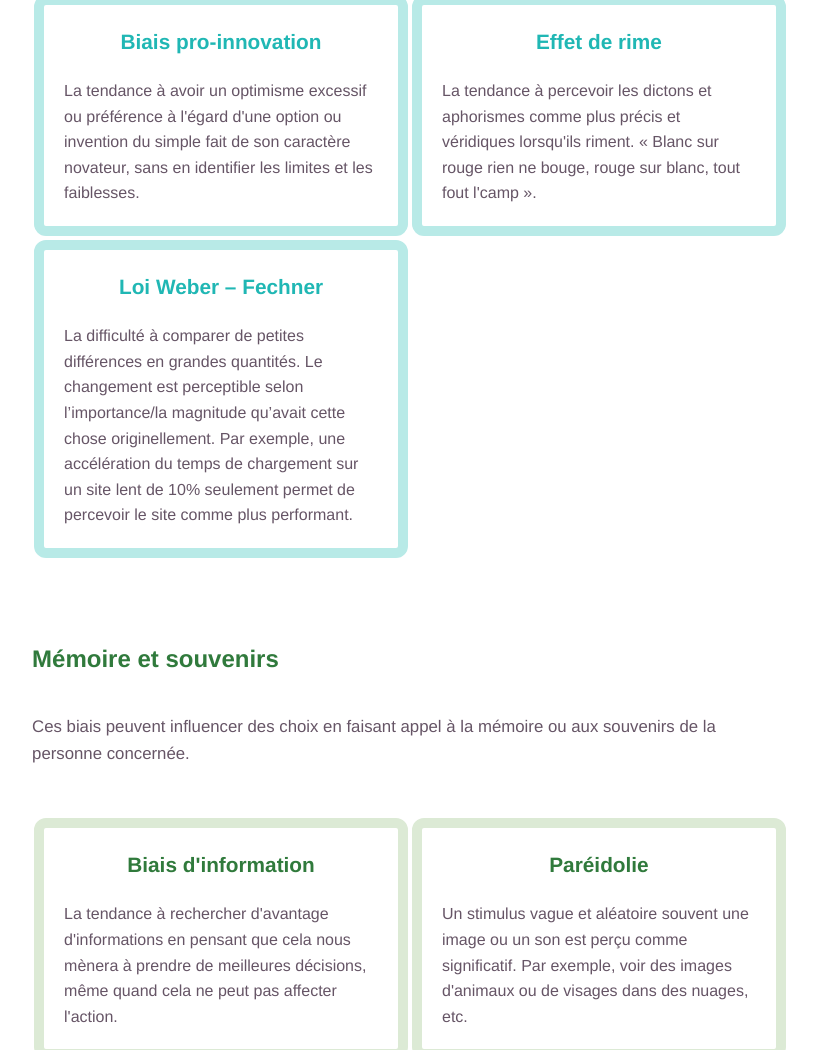
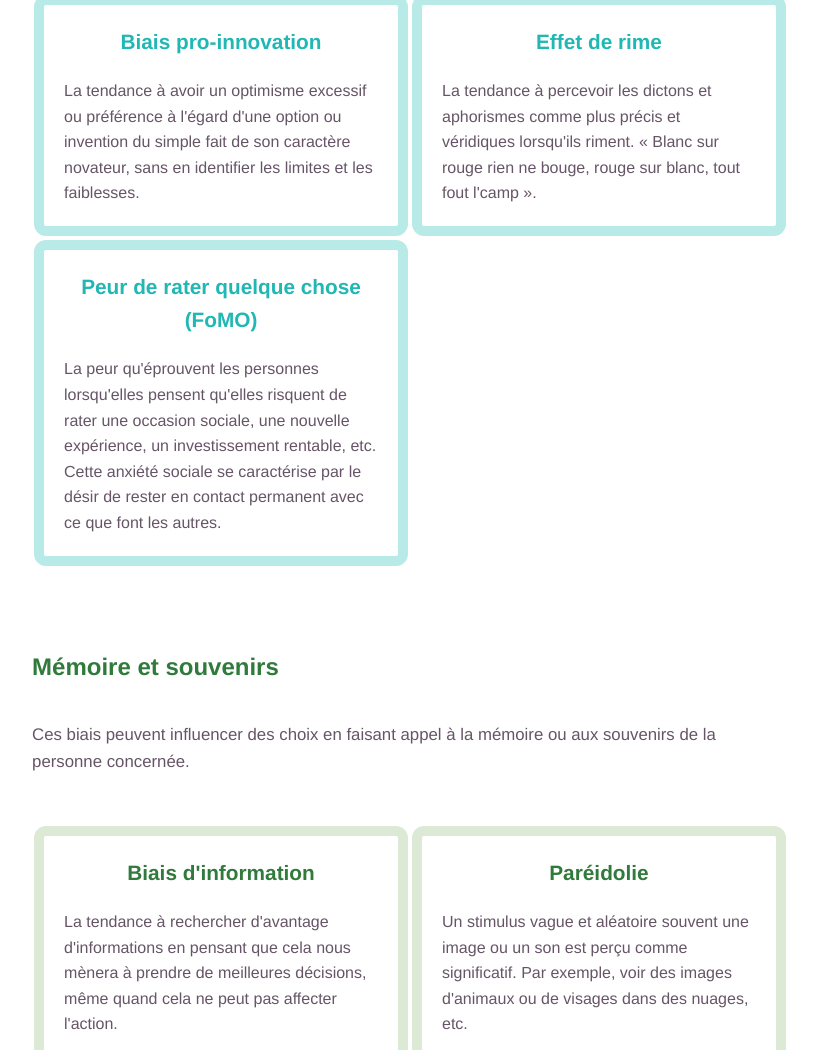
Before and after one commit to KieranHunt/cognitive-biases, a plain HTML site: page fr/index.html in a window 1280 px wide. Shown: the part 3838-4888 px from the top of the page, without its empty margins (230-1047 px from the left). Drawn offline with Linux system fonts and the light colour scheme.

Commit message:
replaced weber f by FoMO

```diff
--- a/fr/index.html
+++ b/fr/index.html
@@ -474,9 +474,9 @@
 				</td>
 			</tr>
 			<tr>
-				<td>Loi Weber – Fechner
+				<td>Peur de rater quelque chose (FoMO)
 				</td>
-				<td>La difficulté à comparer de petites différences en grandes quantités. Le changement est perceptible selon l’importance/la magnitude qu’avait cette chose originellement. Par exemple, une accélération du temps de chargement sur un site lent de 10% seulement permet de percevoir le site comme plus performant.
+				<td>La peur qu'éprouvent les personnes lorsqu'elles pensent qu'elles risquent de rater une occasion sociale, une nouvelle expérience, un investissement rentable, etc. Cette anxiété sociale se caractérise par le désir de rester en contact permanent avec ce que font les autres.
 				</td>
 			</tr>
 		</tobdy>
```
